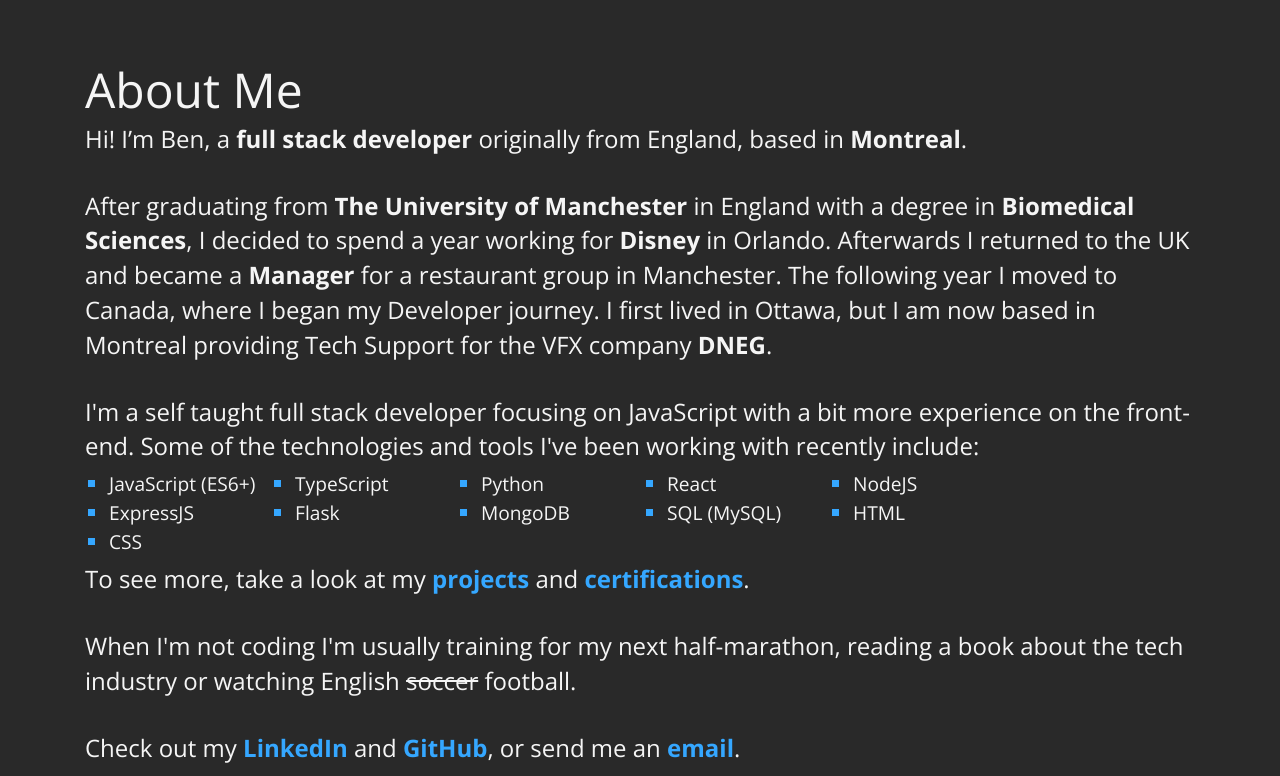
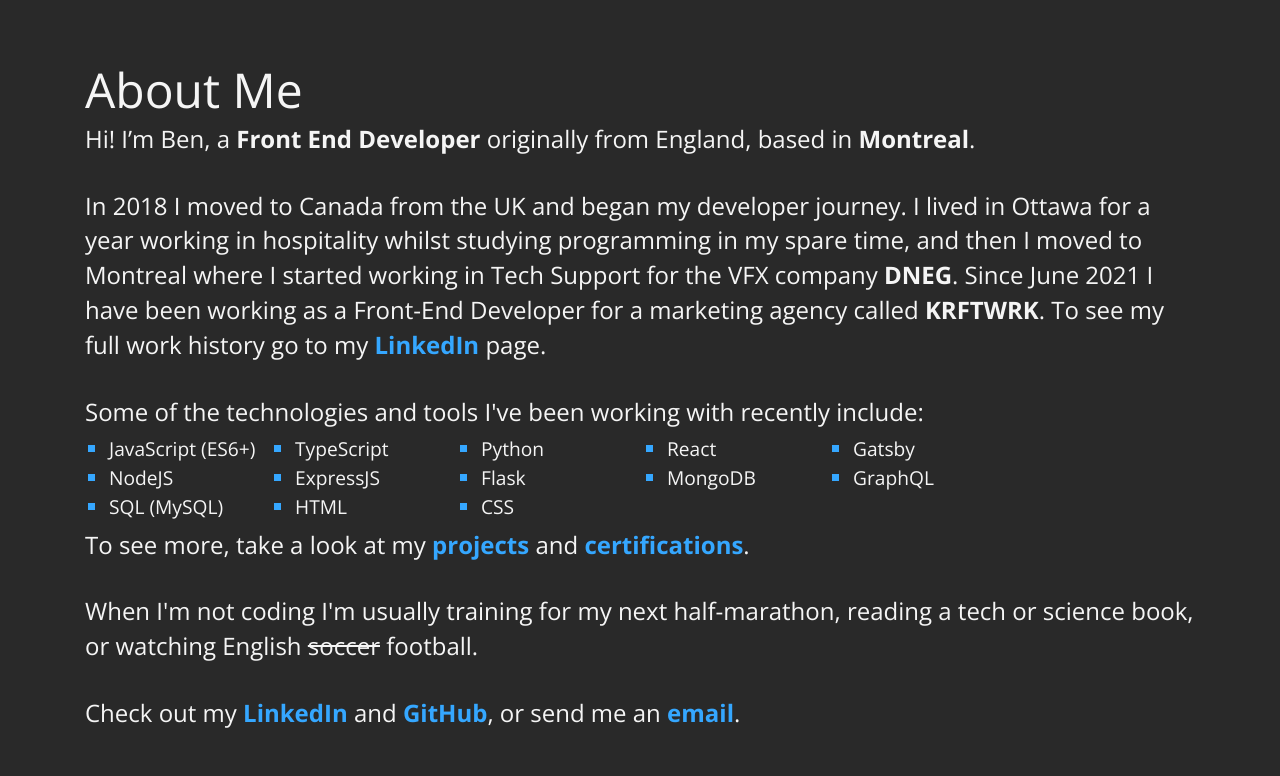
Before and after one commit to BenUnyolo/portfolio_v1, a website: page index.html in a window 1280 px wide. Shown: the part 800-1576 px from the top of the page. Drawn offline with nearby package versions, Linux system fonts and the light colour scheme.

Commit message:
updated about me section

```diff
--- a/index.html
+++ b/index.html
@@ -13,7 +13,7 @@
   </script>
   <meta charset="UTF-8">
   <meta name="viewport" content="width=device-width, initial-scale=1.0">
-  <meta name="description" content="Portfolio of Ben Unyolo, full stack developer based in Montreal, Canada">
+  <meta name="description" content="Portfolio of Ben Unyolo, front end developer based in Montreal, Canada">
   <link href="https://fonts.googleapis.com/css2?family=Open+Sans:wght@400;700&display=swap" rel="stylesheet">
   <link href="dist/main.css" rel="stylesheet">
   <!-- icons -->
@@ -22,7 +22,7 @@
   <link rel="icon" type="image/png" sizes="16x16" href="favicon-16x16.png">
   <link rel="manifest" href="site.webmanifest">
 
-  <title>Ben Unyolo | Full Stack Developer</title>
+  <title>Ben Unyolo | Front End Developer</title>
 </head>
 
 <body>
@@ -33,7 +33,7 @@
         <h1>Ben Unyolo</h1>
       </div>
       <div class="title">
-        <h2>Full Stack Developer</h2>
+        <h2>Front End Developer</h2>
       </div>
 
       <div class="arrowDiv scroll-link" data-scroll-location="aboutme">
@@ -48,27 +48,22 @@
     <!-- ABOUT ME -->
     <section id="aboutme">
       <h3 class="smallPaddingTop">About Me</h3>
-      <p>Hi! I’m Ben, a <strong>full stack developer</strong> originally from England, based in <strong>Montreal</strong>.</p>
+      <p>Hi! I’m Ben, a <strong>Front End Developer</strong> originally from England, based in <strong>Montreal</strong>.</p>
       <p>
-        After graduating from <strong>The University of Manchester</strong> in England with a degree in
-        <strong>Biomedical Sciences</strong>, I decided to
-        spend a year working for <strong>Disney</strong> in Orlando.
-        Afterwards I returned to the UK and became a <strong>Manager</strong> for a restaurant group in Manchester.
-        The following year I moved to Canada, where I began my Developer journey.
-        I first lived in Ottawa, but I am now based in Montreal providing Tech Support for the VFX company
-        <strong>DNEG</strong>.
+        In 2018 I moved to Canada from the UK and began my developer journey. I lived in Ottawa for a year working in hospitality whilst studying programming in my spare time, and then I moved to Montreal where I started working in Tech Support for the VFX company <strong>DNEG</strong>. Since June 2021 I have been working as a Front-End Developer for a marketing agency called <strong>KRFTWRK</strong>. To see my full work history go to my <a href="https://www.linkedin.com/in/benunyolo/" target="_blank">LinkedIn</a> page.
       </p>
-      <p class="noMarginBottom">I'm a self taught full stack developer focusing on JavaScript with a bit more experience
-        on the front-end. Some of the technologies and tools I've been working with recently include:
+      <p class="noMarginBottom">Some of the technologies and tools I've been working with recently include:
       <ul class="stack">
         <li><span class="liText">JavaScript (ES6+)</li>
         <li><span class="liText">TypeScript</li>
         <li><span class="liText">Python</li>
         <li><span class="liText">React</li>
+        <li><span class="liText">Gatsby</li>
         <li><span class="liText">NodeJS</li>
         <li><span class="liText">ExpressJS</li>
         <li><span class="liText">Flask</li>
         <li><span class="liText">MongoDB</li>
+        <li><span class="liText">GraphQL</li>
         <li><span class="liText">SQL (MySQL)</li>
         <li><span class="liText">HTML</li>
         <li><span class="liText">CSS</li>
@@ -77,7 +72,7 @@
         class="scroll-link" data-scroll-location="certifications">certifications</a>.</p>
 
       </p>
-      <p>When I'm not coding I'm usually training for my next half-marathon, reading a book about the tech industry or
+      <p>When I'm not coding I'm usually training for my next half-marathon, reading a tech or science book, or
         watching English <strike>soccer</strike> football.</p>
 
       <p>Check out my <a href="https://www.linkedin.com/in/benunyolo/" target="_blank">LinkedIn</a> and <a
@@ -375,7 +370,7 @@
 
     <!-- FOOTER -->
     <section id="footer">
-      <p class="xSmallPaddingBottom">Page designed by Ben Unyolo.</p>
+      <p class="xSmallPaddingBottom">Page designed by me.</p>
     </section>
   </div>
 
```
Also changed, not shown: 1 other file.
